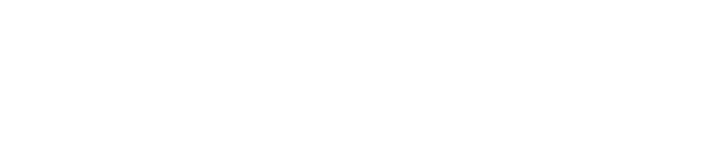
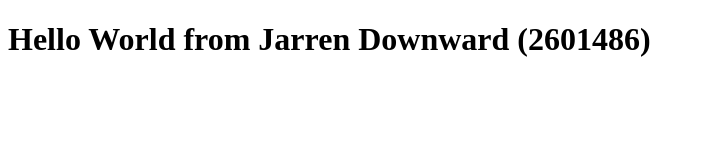
Before and after one commit to JarrenD/2601486-labs-sd-24, a plain HTML site: page student.html in a window 1280 px wide. Shown: the whole page, without its empty margins (0-705 px from the left). Drawn offline with Linux system fonts and the light colour scheme.

Commit message:
Update student.html
Changed from using a title to h1

```diff
--- a/student.html
+++ b/student.html
@@ -1,9 +1,9 @@
 <!DOCTYPE html>
 <html>
     <head>
-        <title>Hello World from Jarren Downward (2601486)</title>
+
     </head>
     <body>
-
+        <h1>Hello World from Jarren Downward (2601486)</h1>
     </body>
 </html>
```
